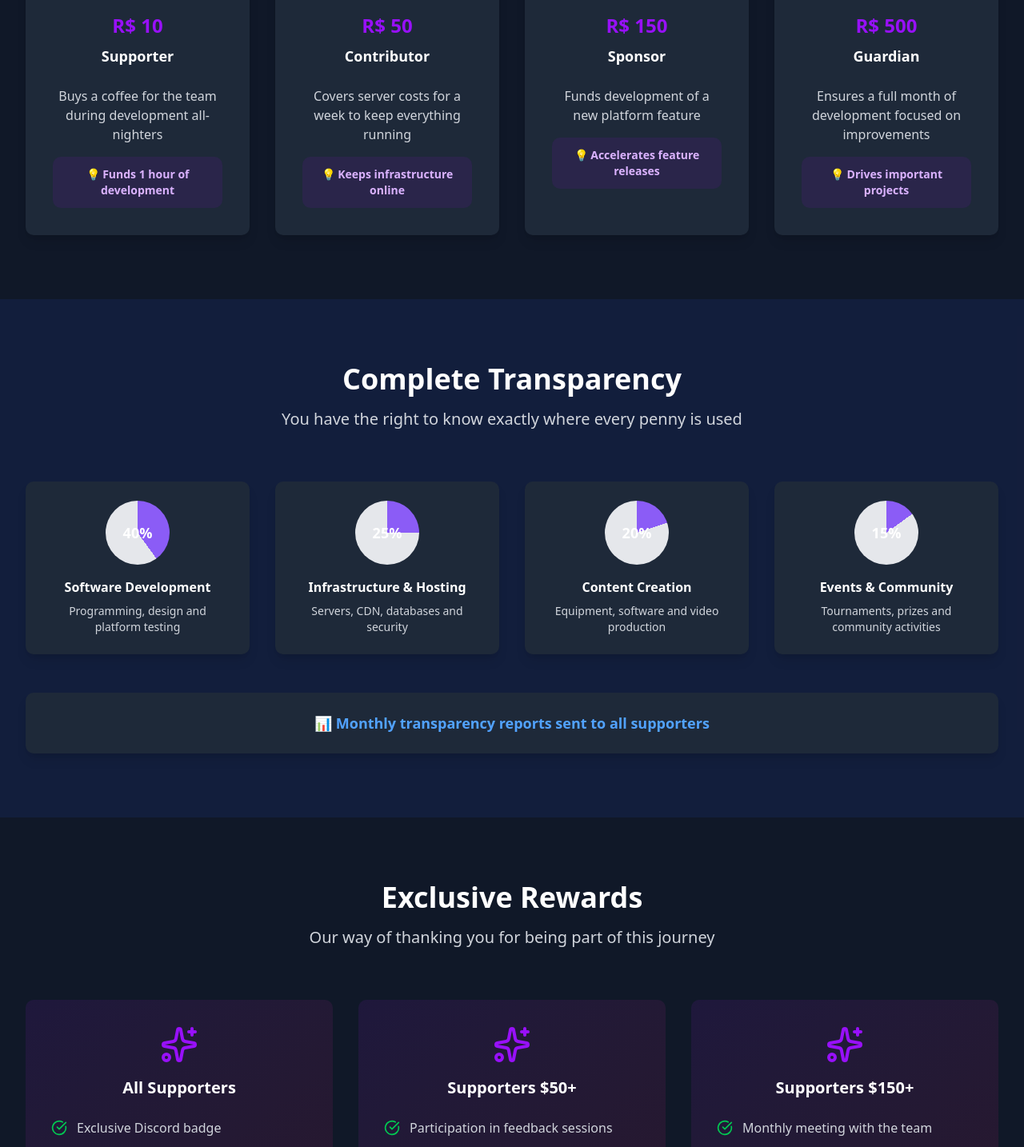
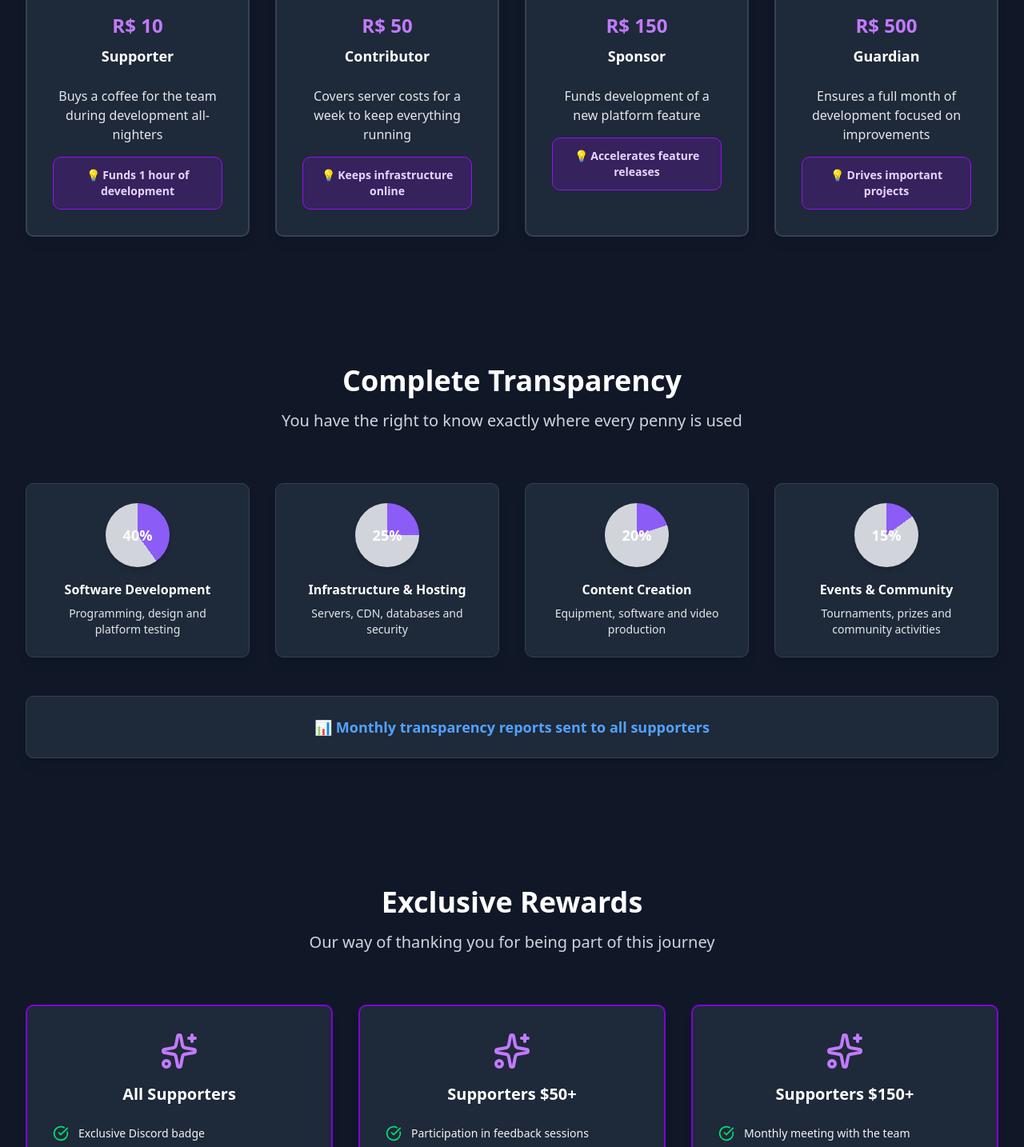
Before and after one commit to GabrielToth/gabrieltoth.com, a Next.js app: page /en/waveigl-support in a window 1280 px wide. Shown: the part 2642-4076 px from the top of the page at 80% size. Built offline with nearby package versions, Linux system fonts and the light colour scheme.

Commit message:
fix: waveigl language switch color

```diff
--- a/src/components/landing/waveigl-support-landing.tsx
+++ b/src/components/landing/waveigl-support-landing.tsx
@@ -548,22 +548,22 @@ export default function WaveIGLSupportLanding({
                         {t.impact.tiers.map((tier, index) => (
                             <div
                                 key={index}
-                                className="bg-white dark:bg-gray-800 rounded-lg p-8 shadow-lg border-2 border-transparent hover:border-purple-500 transition-all"
+                                className="bg-white dark:bg-gray-800 rounded-lg p-8 shadow-lg border-2 border-gray-200 dark:border-gray-700 hover:border-purple-500 dark:hover:border-purple-400 transition-all"
                             >
                                 <div className="text-center mb-6">
-                                    <tier.icon className="w-16 h-16 text-purple-600 mx-auto mb-4" />
-                                    <div className="text-2xl font-black text-purple-600 mb-2">
+                                    <tier.icon className="w-16 h-16 text-purple-600 dark:text-purple-400 mx-auto mb-4" />
+                                    <div className="text-2xl font-black text-purple-600 dark:text-purple-400 mb-2">
                                         {tier.amount}
                                     </div>
                                     <h3 className="text-lg font-bold text-gray-900 dark:text-white">
                                         {tier.title}
                                     </h3>
                                 </div>
-                                <p className="text-gray-600 dark:text-gray-300 mb-4 text-center">
+                                <p className="text-gray-700 dark:text-gray-200 mb-4 text-center">
                                     {tier.description}
                                 </p>
-                                <div className="bg-purple-50 dark:bg-purple-900/20 rounded-lg p-3 text-center">
-                                    <p className="text-sm font-semibold text-purple-700 dark:text-purple-300">
+                                <div className="bg-purple-100 dark:bg-purple-800/30 rounded-lg p-3 text-center border border-purple-200 dark:border-purple-600">
+                                    <p className="text-sm font-semibold text-purple-800 dark:text-purple-200">
                                         💡 {tier.impact}
                                     </p>
                                 </div>
@@ -574,7 +574,7 @@ export default function WaveIGLSupportLanding({
             </section>
 
             {/* Transparency Section */}
-            <section className="py-20 px-4 sm:px-6 lg:px-8 bg-blue-50 dark:bg-blue-900/20">
+            <section className="py-20 px-4 sm:px-6 lg:px-8 bg-gray-50 dark:bg-gray-900">
                 <div className="max-w-7xl mx-auto">
                     <div className="text-center mb-16">
                         <h2 className="text-4xl font-black text-gray-900 dark:text-white mb-4">
@@ -588,12 +588,12 @@ export default function WaveIGLSupportLanding({
                         {t.transparency.breakdown.map((item, index) => (
                             <div
                                 key={index}
-                                className="bg-white dark:bg-gray-800 rounded-lg p-6 text-center shadow-lg"
+                                className="bg-white dark:bg-gray-800 rounded-lg p-6 text-center shadow-lg border border-gray-200 dark:border-gray-700"
                             >
                                 <div
-                                    className="w-20 h-20 rounded-full mx-auto mb-4 flex items-center justify-center text-white font-bold text-lg"
+                                    className="w-20 h-20 rounded-full mx-auto mb-4 flex items-center justify-center text-white font-bold text-lg shadow-md"
                                     style={{
-                                        background: `conic-gradient(#8B5CF6 0% ${item.percentage}%, #E5E7EB ${item.percentage}% 100%)`,
+                                        background: `conic-gradient(#8B5CF6 0% ${item.percentage}%, #D1D5DB ${item.percentage}% 100%)`,
                                     }}
                                 >
                                     {item.amount}
@@ -601,13 +601,13 @@ export default function WaveIGLSupportLanding({
                                 <h3 className="font-bold text-gray-900 dark:text-white mb-2">
                                     {item.category}
                                 </h3>
-                                <p className="text-sm text-gray-600 dark:text-gray-300">
+                                <p className="text-sm text-gray-700 dark:text-gray-200">
                                     {item.description}
                                 </p>
                             </div>
                         ))}
                     </div>
-                    <div className="text-center bg-white dark:bg-gray-800 rounded-lg p-6 shadow-lg">
+                    <div className="text-center bg-white dark:bg-gray-800 rounded-lg p-6 shadow-lg border border-gray-200 dark:border-gray-700">
                         <p className="text-lg font-semibold text-blue-600 dark:text-blue-400">
                             {t.transparency.commitment}
                         </p>
@@ -630,10 +630,10 @@ export default function WaveIGLSupportLanding({
                         {t.rewards.perks.map((perk, index) => (
                             <div
                                 key={index}
-                                className="bg-gradient-to-br from-purple-50 to-pink-50 dark:from-purple-900/20 dark:to-pink-900/20 rounded-lg p-8"
+                                className="bg-white dark:bg-gray-800 border-2 border-purple-200 dark:border-purple-700 rounded-lg p-8 shadow-lg"
                             >
                                 <div className="text-center mb-6">
-                                    <Sparkles className="w-12 h-12 text-purple-600 mx-auto mb-4" />
+                                    <Sparkles className="w-12 h-12 text-purple-600 dark:text-purple-400 mx-auto mb-4" />
                                     <h3 className="text-xl font-bold text-gray-900 dark:text-white">
                                         {perk.tier}
                                     </h3>
@@ -642,10 +642,12 @@ export default function WaveIGLSupportLanding({
                                     {perk.benefits.map((benefit, idx) => (
                                         <li
                                             key={idx}
-                                            className="flex items-center text-gray-600 dark:text-gray-300"
+                                            className="flex items-center text-gray-800 dark:text-gray-100"
                                         >
-                                            <CheckCircle className="w-5 h-5 text-green-500 mr-3" />
-                                            {benefit}
+                                            <CheckCircle className="w-5 h-5 text-green-600 dark:text-green-400 mr-3 flex-shrink-0" />
+                                            <span className="text-sm leading-relaxed">
+                                                {benefit}
+                                            </span>
                                         </li>
                                     ))}
                                 </ul>
```
